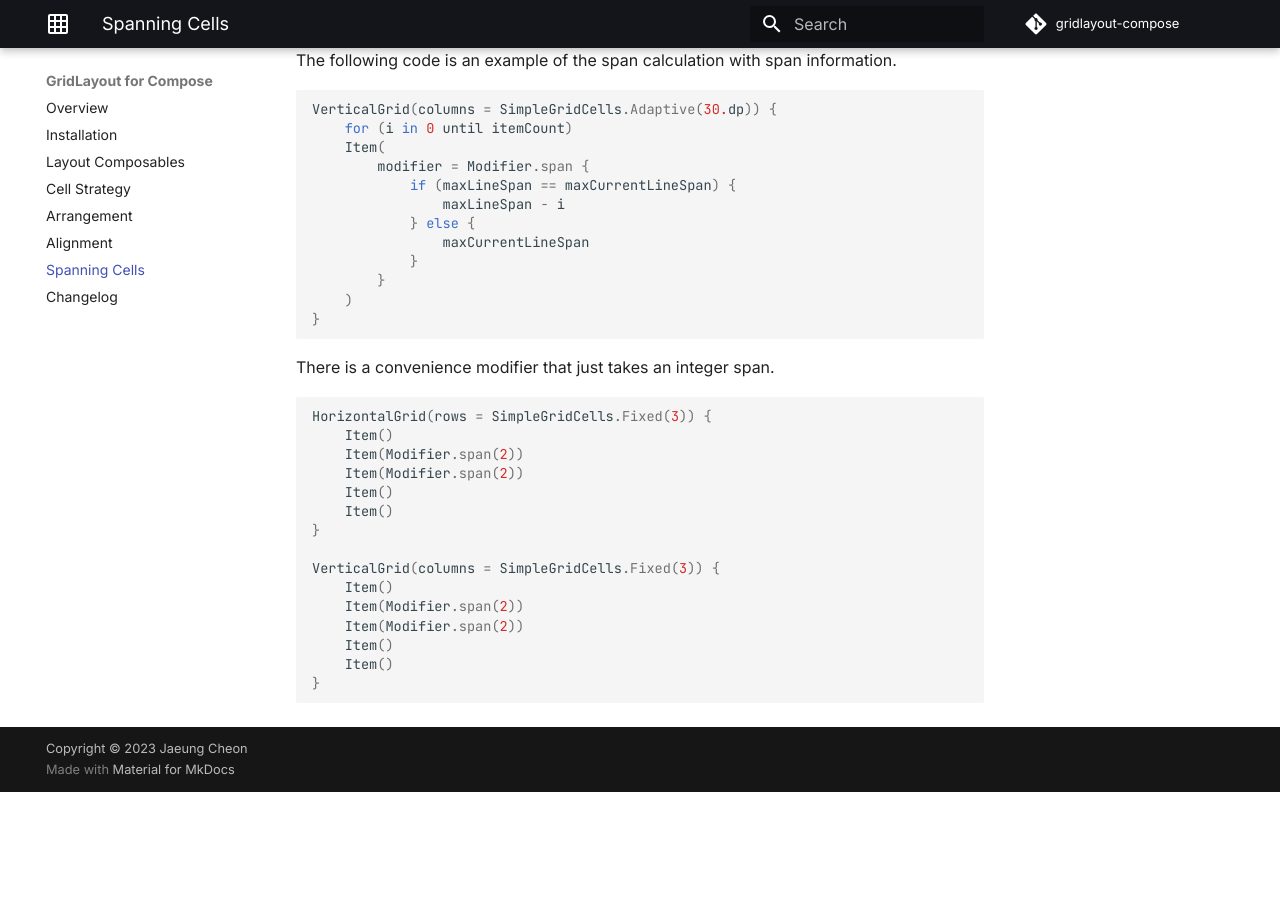
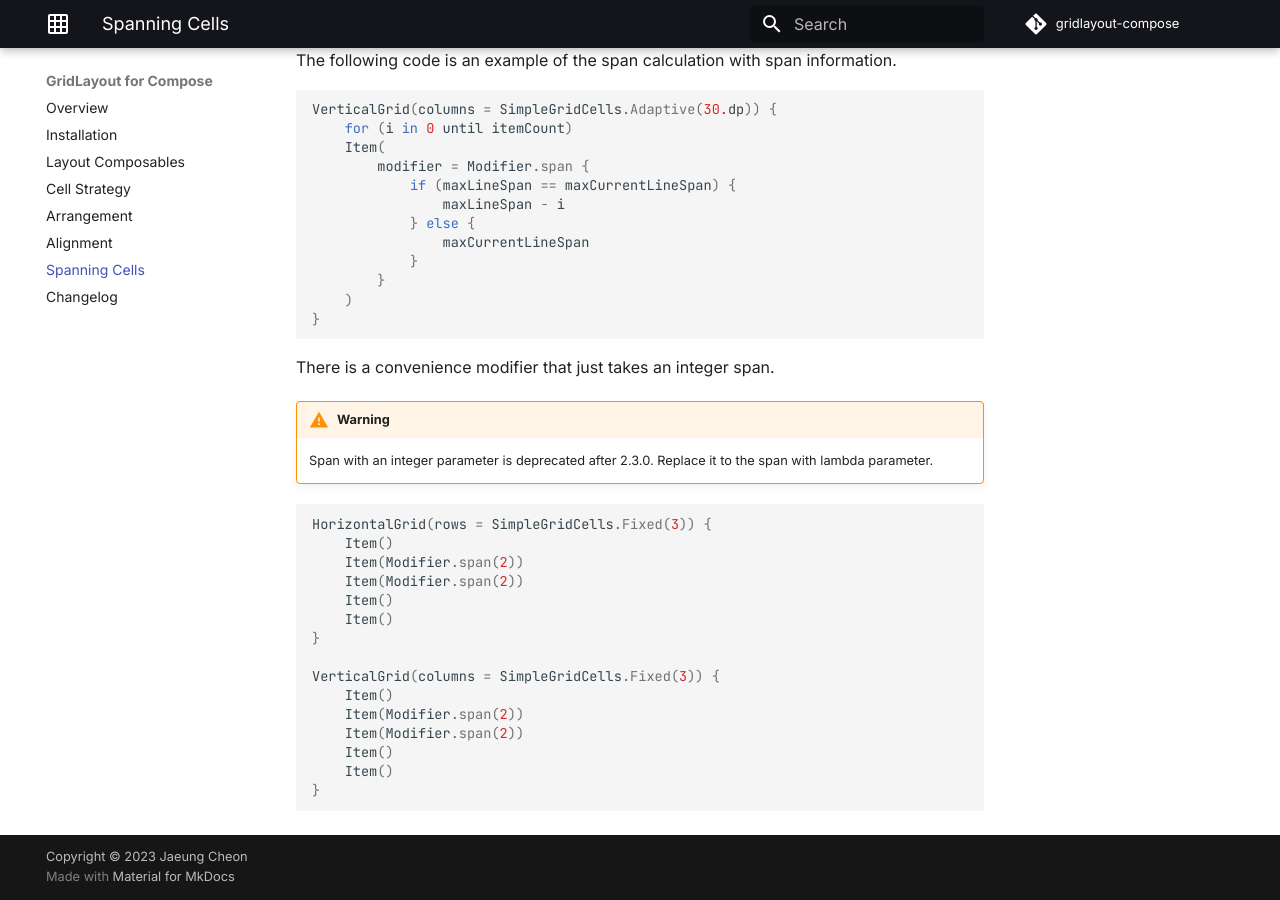
Before and after one commit to cheonjaeung/gridlayout-compose, an MkDocs documentation site: the page built from docs/span.md, in a window 1280 px wide and 900 px high, scrolled down 1368 px. Built offline with MkDocs 1.6.1 and Material for MkDocs 9.7.7, drawn with Linux system fonts in a browser that asks for light colours; comment, search, counter and statistics services are not loaded; before the commit the page ends 2160 px from its top, so only the background shows below that.

Commit message:
Add deprecated warning to docs

````diff
--- a/docs/span.md
+++ b/docs/span.md
@@ -58,6 +58,10 @@ VerticalGrid(columns = SimpleGridCells.Adaptive(30.dp)) {
 
 There is a convenience modifier that just takes an integer span.
 
+!!! warning
+    Span with an integer parameter is deprecated after 2.3.0.
+    Replace it to the span with lambda parameter.
+
 ```kotlin
 HorizontalGrid(rows = SimpleGridCells.Fixed(3)) {
     Item()
````
